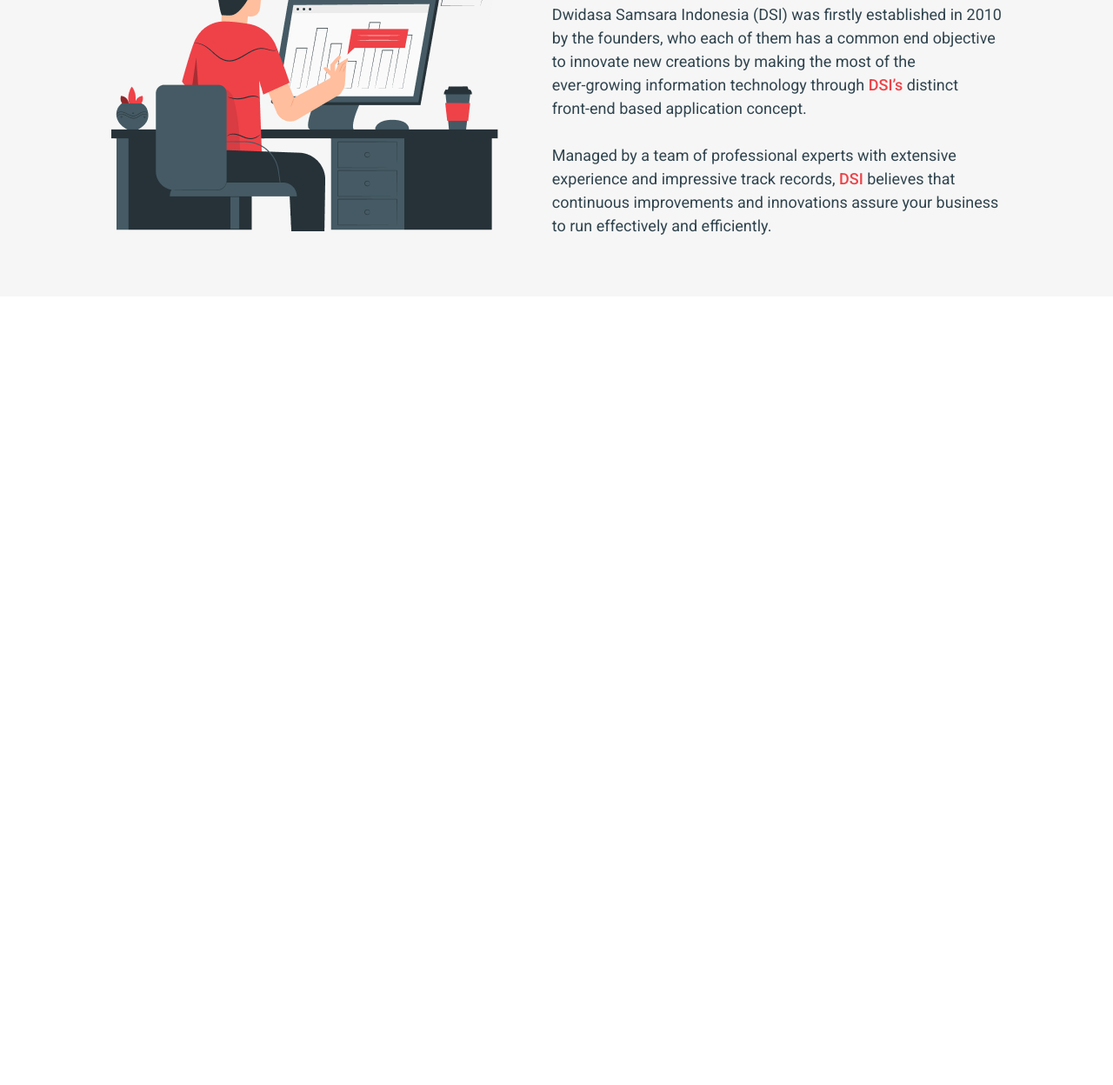
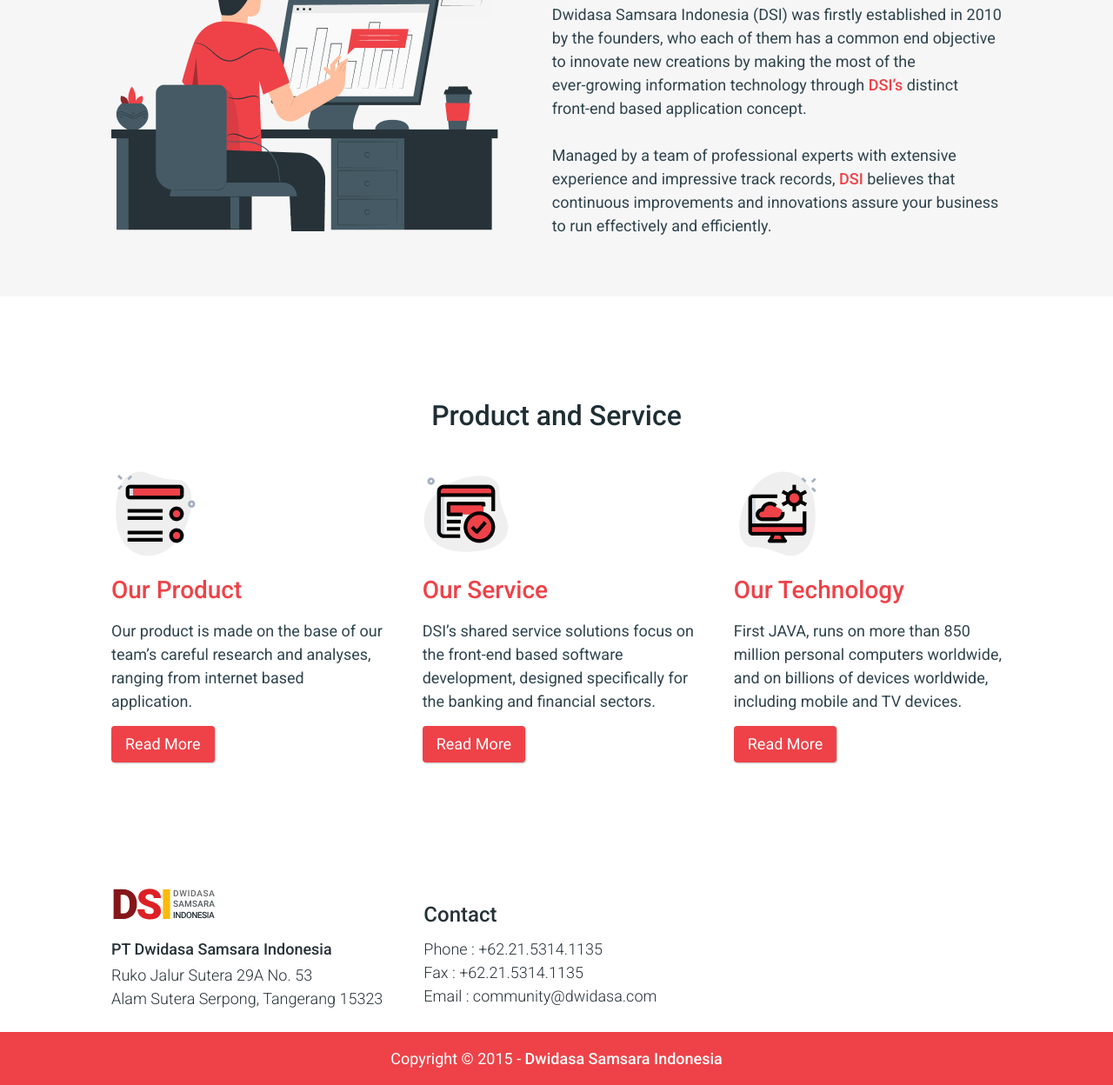
Before and after one commit to Romasikgor/DSI-web, a plain HTML site: page index.html in a window 1280 px wide. Shown: the part 964-2212 px from the top of the page at 87% size. Before the commit the page ends 1305 px from the top, so only its background shows below. Drawn offline with Linux system fonts and the light colour scheme.

Commit message:
html та CSS сайту дроблено

```diff
--- a/css/main.css
+++ b/css/main.css
@@ -174,4 +174,146 @@ header {
     letter-spacing: 0%;
     color: #EE4248;
 }
+
 /* #endregion */
+
+/* #region main_section2 */
+.main_section2 {
+    width: 100%;
+}
+
+.main_section2 h1 {
+    text-align: center;
+    margin-top: 116px;
+    margin-bottom: 41px;
+    font-weight: 500;
+    font-size: 32px;
+    line-height: 134%;
+    letter-spacing: 0%;
+    color: #1F2E35;
+}
+
+.section2 {
+    width: 80%;
+    margin: 0 10%;
+    display: flex;
+    justify-content: space-between;
+}
+
+.section2_article_h3 {
+    font-weight: 500;
+    font-size: 28px;
+    line-height: 134%;
+    letter-spacing: 0%;
+    color: #EE4248;
+    margin-top: 15px;
+}
+
+.section2_article_p {
+    font-family: Roboto;
+    font-weight: 400;
+    font-size: 18px;
+    line-height: 150%;
+    letter-spacing: 0%;
+    color: #30444E;
+    margin-top: 15px;
+    margin-bottom: 15px;
+}
+
+.section2_article_btn {
+    font-family: Roboto;
+    font-weight: 400;
+    font-size: 18px;
+    color: #FFFFFF;
+    line-height: 145%;
+    letter-spacing: 0%;
+    padding: 8px 16px;
+    border-radius: 4px;
+    border: none;
+    background-color: #EE4248;
+    box-shadow: 1px 1px 2px 0px #00000040;
+    margin-bottom: 110px;
+}
+
+/* #endregion */
+
+/* #region main_section3 */
+.main_section3 {
+    width: 100%;
+}
+
+.section3 {
+    width: 80%;
+    margin: 0 10%;
+    display: flex;
+    gap: 47px;
+    align-items: center;
+}
+
+.section3_article1 {
+    margin-bottom: 24px;
+}
+
+.section3_article2 {
+    margin-bottom: 26px;
+}
+
+.section3_article1_img {
+    margin-top: 26px;
+}
+
+.section3_article1_p {
+    font-weight: 500;
+    font-size: 18px;
+    line-height: 100%;
+    letter-spacing: 0%;
+    color: #263238;
+    margin-top: 10px;
+    margin-bottom: 8px;
+}
+
+.section3_article2_h3 {
+    font-weight: 500;
+    font-size: 24px;
+    line-height: 100%;
+    letter-spacing: 0%;
+    color: #263238;
+    margin-top: 51px;
+    margin-bottom: 15px;
+}
+
+.section3_article_p2 {
+    font-weight: 300;
+    font-size: 18px;
+    line-height: 149%;
+    letter-spacing: 0%;
+    color: #263238;
+}
+
+/* #endregion */
+
+/* #region footer */
+.footer {
+    width: 100%;
+    background-color: #EE4248;
+}
+
+.footer p {
+    font-weight: 400;
+    font-size: 18px;
+    line-height: 100%;
+    letter-spacing: 0%;
+    color: #FFFFFF;
+    text-align: center;
+    padding-top: 22px;
+    padding-bottom: 21px;
+}
+
+.footer p span {
+    font-weight: 500;
+    font-size: 18px;
+    line-height: 100%;
+    letter-spacing: 0%;
+}
+
+/* #endregion */
--- a/index.html
+++ b/index.html
@@ -84,7 +84,74 @@
                 </div>
             </div>
         </section>
+
+        <section class="main_section2">
+            <h1>Product and Service</h1>
+            <div class="section2">
+                <article>
+                    <img src="/img/section2.1.png" alt="section2.1">
+                    <h3 class="section2_article_h3">Our Product</h3>
+                    <p class="section2_article_p">
+                        Our product is made on the base of our<br>
+                        team’s careful research and analyses,<br>
+                        ranging from internet based<br>
+                        application.
+                    </p>
+                    <button class="section2_article_btn">Read More</button>
+                </article>
+
+                <article>
+                    <img src="/img/section2.2.png" alt="section2.2">
+                    <h3 class="section2_article_h3">Our Service</h3>
+                    <p class="section2_article_p">
+                        DSI’s shared service solutions focus on<br>
+                        the front-end based software<br>
+                        development, designed specifically for<br>
+                        the banking and financial sectors.
+                    </p>
+                    <button class="section2_article_btn">Read More</button>
+                </article>
+
+                <article>
+                    <img src="/img/section2.3.png" alt="section2.3">
+                    <h3 class="section2_article_h3">Our Technology</h3>
+                    <p class="section2_article_p">
+                        First JAVA, runs on more than 850<br>
+                        million personal computers worldwide,<br>
+                        and on billions of devices worldwide,<br>
+                        including mobile and TV devices.
+                    </p>
+                    <button class="section2_article_btn">Read More</button>
+                </article>
+            </div>
+        </section>
+
+        <section class="main_section3">
+            <div class="section3">
+                <article class="section3_article1">
+                    <img class="section3_article1_img" src="/img/DSIicon.png" alt="DSIicon">
+                    <p class="section3_article1_p">PT Dwidasa Samsara Indonesia</p>
+                    <p class="section3_article_p2">
+                        Ruko Jalur Sutera 29A No. 53<br>
+                        Alam Sutera Serpong, Tangerang 15323
+                    </p>
+                </article>
+                <article class="section3_article2">
+                    <h3 class="section3_article2_h3">Contact</h3>
+                    <p class="section3_article_p2">Phone : +62.21.5314.1135<br>
+                        Fax : +62.21.5314.1135<br>
+                        Email : community@dwidasa.com<br>
+                    </p>
+                </article>
+            </div>
+        </section>
     </main>
+
+    <footer>
+        <div class="footer">
+            <p>Copyright © 2015 - <span>Dwidasa Samsara Indonesia</span></p>
+        </div>
+    </footer>
 </body>
 
 </html>
```
Also changed, not shown: img/section2.1.png (added), img/section2.2.png (added), img/section2.3.png (added).
